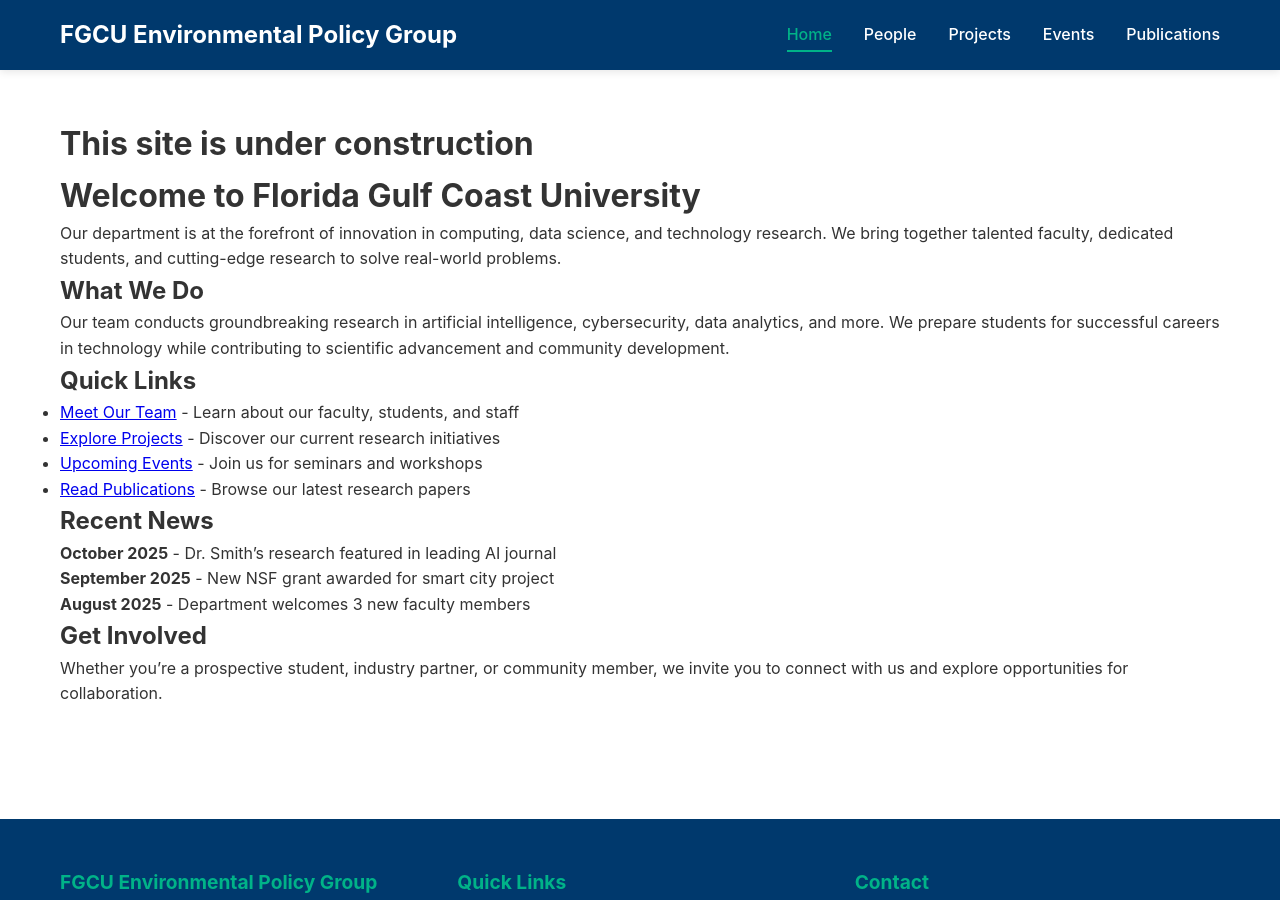
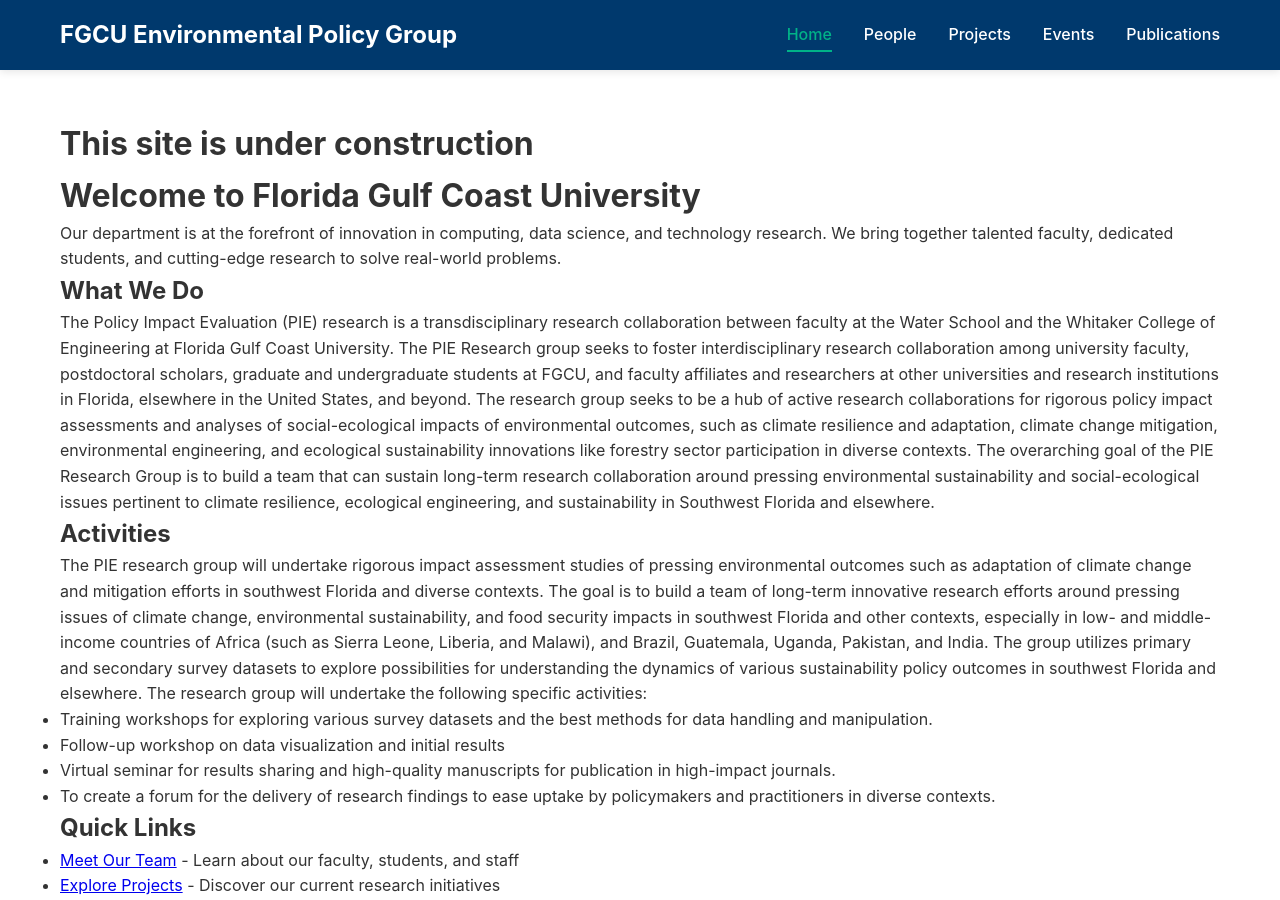
Before and after one commit to vinodkahuja/FGCUEnvPolicyGrp, a Jekyll site: the page built from index.md, in a window 1280 px wide and 900 px high. Built offline with Jekyll 4.4.1, drawn with Linux system fonts in a browser that asks for light colours.

Commit message:
Update index.md

```diff
--- a/index.md
+++ b/index.md
@@ -10,7 +10,18 @@
 
 ## What We Do
 
-Our team conducts groundbreaking research in artificial intelligence, cybersecurity, data analytics, and more. We prepare students for successful careers in technology while contributing to scientific advancement and community development.
+The Policy Impact Evaluation (PIE) research is a transdisciplinary research collaboration between faculty at the Water School and the Whitaker College of Engineering at Florida Gulf Coast University. The PIE Research group seeks to foster interdisciplinary research collaboration among university faculty, postdoctoral scholars, graduate and undergraduate students at FGCU, and faculty affiliates and researchers at other universities and research institutions in Florida, elsewhere in the United States, and beyond. The research group seeks to be a hub of active research collaborations for rigorous policy impact assessments and analyses of social-ecological impacts of environmental outcomes, such as climate resilience and adaptation, climate change mitigation, environmental engineering, and ecological sustainability innovations like forestry sector participation in diverse contexts.
+The overarching goal of the PIE Research Group is to build a team that can sustain long-term research collaboration around pressing environmental sustainability and social-ecological issues pertinent to climate resilience, ecological engineering, and sustainability in Southwest Florida and elsewhere.
+
+## Activities
+
+The PIE research group will undertake rigorous impact assessment studies of pressing environmental outcomes such as adaptation of climate change and mitigation efforts in southwest Florida and diverse contexts. The goal is to build a team of long-term innovative research efforts around pressing issues of climate change, environmental sustainability, and food security impacts in southwest Florida and other contexts, especially in low- and middle-income countries of Africa (such as Sierra Leone, Liberia, and Malawi), and Brazil, Guatemala, Uganda, Pakistan, and India.
+The group utilizes primary and secondary survey datasets to explore possibilities for understanding the dynamics of various sustainability policy outcomes in southwest Florida and elsewhere. The research group will undertake the following specific activities:
+-	Training workshops for exploring various survey datasets and the best methods for data handling and manipulation.
+-	Follow-up workshop on data visualization and initial results
+-	Virtual seminar for results sharing and high-quality manuscripts for publication in high-impact journals.
+-	To create a forum for the delivery of research findings to ease uptake by policymakers and practitioners in diverse contexts.
+
 
 ## Quick Links
 
@@ -19,13 +30,6 @@
 - [Upcoming Events](/events/) - Join us for seminars and workshops
 - [Read Publications](/publications/) - Browse our latest research papers
 
-## Recent News
-
-**October 2025** - Dr. Smith's research featured in leading AI journal
-
-**September 2025** - New NSF grant awarded for smart city project
-
-**August 2025** - Department welcomes 3 new faculty members
 
 ## Get Involved
 
```
